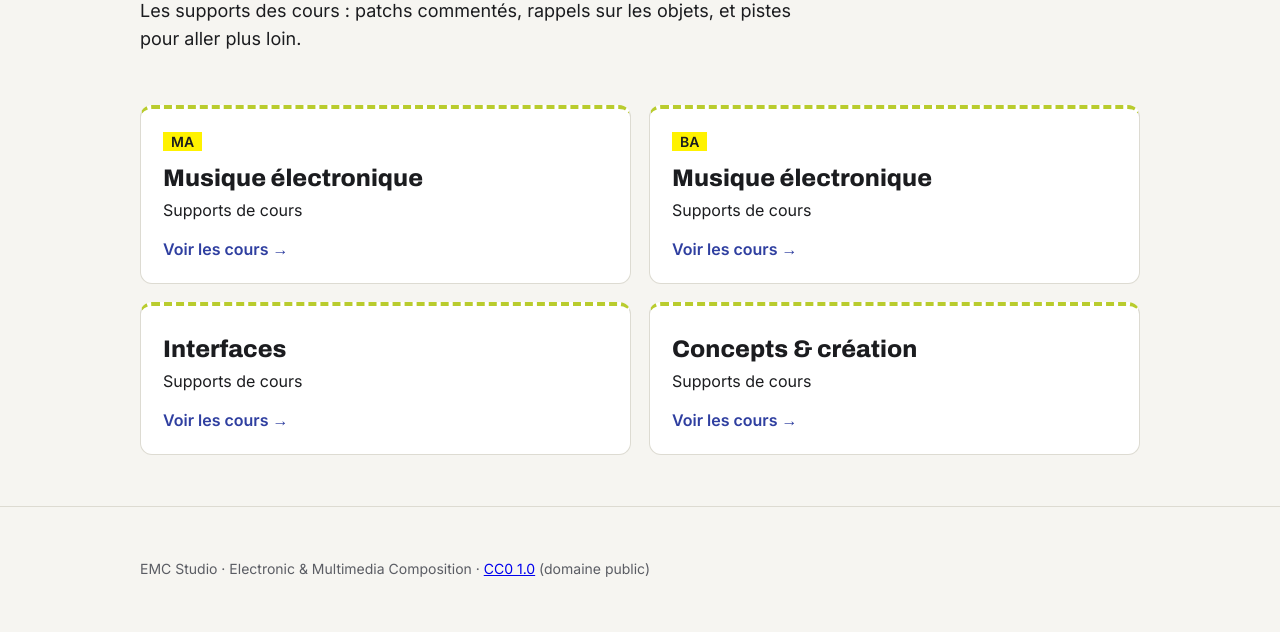
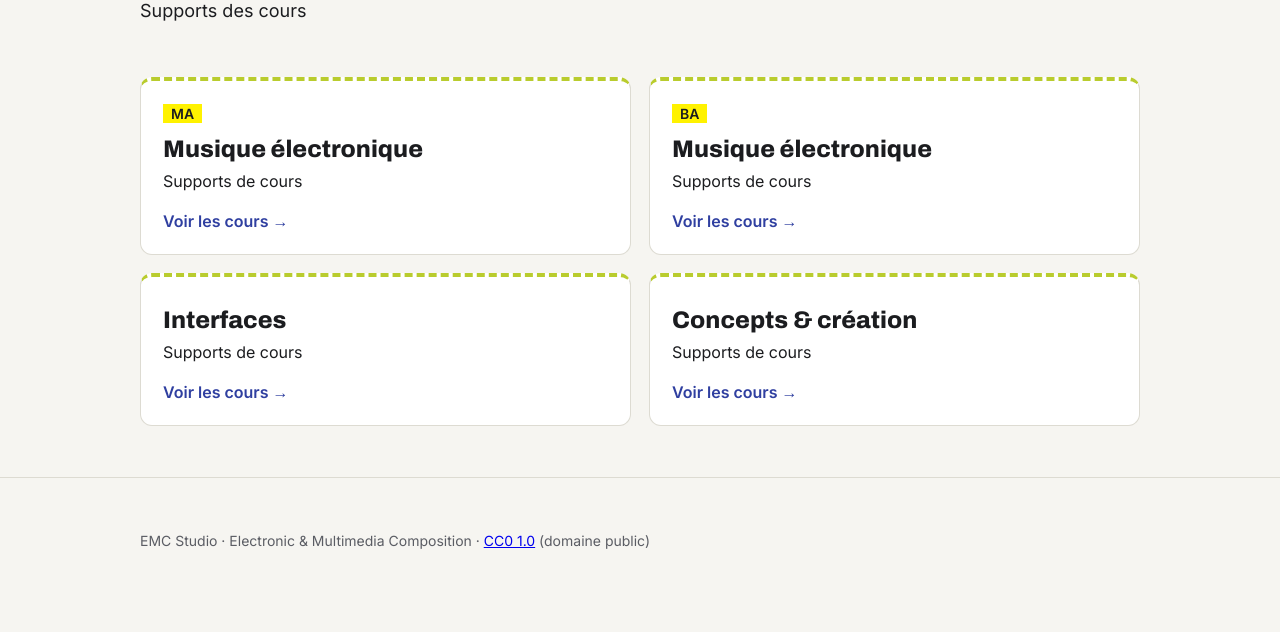
Before and after one commit to emc-studio/cours, a plain HTML site: page index.html in a window 1280 px wide. Shown: the part 237-869 px from the top of the page. After the commit the page ends 840 px from the top, so only its background shows below. Drawn offline with Linux system fonts and the light colour scheme.

Commit message:
Update course support description in index.html

```diff
--- a/index.html
+++ b/index.html
@@ -40,7 +40,7 @@ footer{color:var(--mut);font-size:14px;border-top:1px solid var(--line)}
  <div class="wrap">
   <span class="src">emc~ <em>studio</em></span>
   <h1>EMC · Electronic &amp; Multimedia Composition</h1>
-  <p class="lead">Les supports des cours : patchs commentés, rappels sur les objets, et pistes pour aller plus loin.</p>
+  <p class="lead">Supports des cours</p>
  </div>
 </header>
 <main class="band" style="padding-top:0">
```
